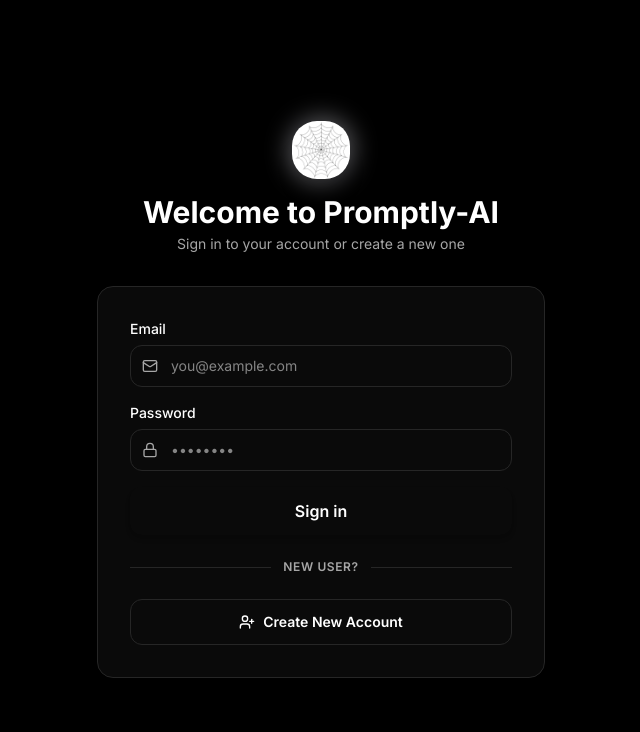
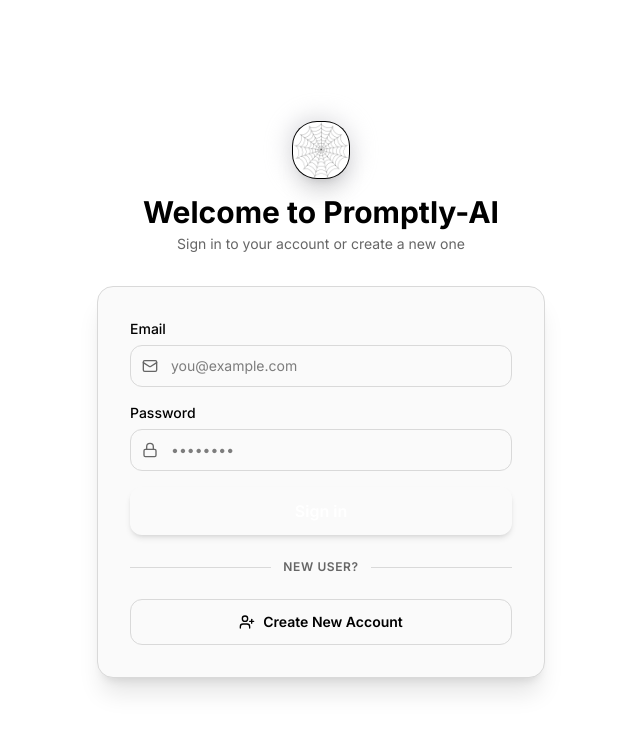
Before and after one commit to rtrashid3120/chat-bot-, a Next.js app: page /login in a window 1280 px wide. Shown: the top 732 px of the page, without its empty margins (319-959 px from the left). Built offline with nearby package versions, Linux system fonts and the light colour scheme.

Commit message:
style: convert to light theme and add rotating logo thinking animation

```diff
--- a/src/app/globals.css
+++ b/src/app/globals.css
@@ -1,28 +1,28 @@
 @import "tailwindcss";
 
 :root {
-  --background: hsl(0, 0%, 0%);
-  --foreground: hsl(0, 0%, 100%);
-  --card: hsl(0, 0%, 4%);
-  --card-foreground: hsl(0, 0%, 100%);
-  --popover: hsl(0, 0%, 4%);
-  --popover-foreground: hsl(0, 0%, 100%);
-  --primary: hsl(0, 0%, 100%);
-  --primary-foreground: hsl(0, 0%, 0%);
-  --secondary: hsl(0, 0%, 9%);
-  --secondary-foreground: hsl(0, 0%, 100%);
-  --muted: hsl(0, 0%, 9%);
-  --muted-foreground: hsl(0, 0%, 65%);
-  --accent: hsl(0, 0%, 12%);
-  --accent-foreground: hsl(0, 0%, 100%);
-  --destructive: hsl(0, 0%, 100%);
-  --destructive-foreground: hsl(0, 0%, 0%);
-  --border: hsl(0, 0%, 15%);
-  --input: hsl(0, 0%, 15%);
-  --ring: hsl(0, 0%, 100%);
+  --background: hsl(0, 0%, 100%);
+  --foreground: hsl(0, 0%, 0%);
+  --card: hsl(0, 0%, 98%);
+  --card-foreground: hsl(0, 0%, 0%);
+  --popover: hsl(0, 0%, 98%);
+  --popover-foreground: hsl(0, 0%, 0%);
+  --primary: hsl(0, 0%, 0%);
+  --primary-foreground: hsl(0, 0%, 100%);
+  --secondary: hsl(0, 0%, 93%);
+  --secondary-foreground: hsl(0, 0%, 0%);
+  --muted: hsl(0, 0%, 93%);
+  --muted-foreground: hsl(0, 0%, 40%);
+  --accent: hsl(0, 0%, 90%);
+  --accent-foreground: hsl(0, 0%, 0%);
+  --destructive: hsl(0, 0%, 0%);
+  --destructive-foreground: hsl(0, 0%, 100%);
+  --border: hsl(0, 0%, 85%);
+  --input: hsl(0, 0%, 85%);
+  --ring: hsl(0, 0%, 0%);
   --radius: 0.75rem;
-  --brand-500: hsl(0, 0%, 100%);
-  --brand-600: hsl(0, 0%, 80%);
+  --brand-500: hsl(0, 0%, 0%);
+  --brand-600: hsl(0, 0%, 20%);
 }
 
 * {
@@ -35,8 +35,8 @@
   color: var(--foreground);
   font-family: var(--font-inter, system-ui, sans-serif);
 
-  /* Moving monochrome gradient animation */
-  background: linear-gradient(270deg, #000000, #0a0a0a, #141414, #000000);
+  /* Moving light monochrome gradient animation */
+  background: linear-gradient(270deg, #ffffff, #f0f0f0, #e6e6e6, #ffffff);
   background-size: 400% 400%;
   animation: moveGradient 15s ease infinite;
 }
--- a/src/components/chat/chat-interface.tsx
+++ b/src/components/chat/chat-interface.tsx
@@ -447,14 +447,9 @@
             ))
           )}
           {isLoading && messages[messages.length - 1]?.role === "user" && (
-            <div className="flex w-full animate-fade-in gap-3 sm:gap-4 rounded-2xl p-4 bg-card/90 border border-border/70 shadow-md backdrop-blur-md">
-              <AILogo size="sm" />
+            <div className="flex w-full animate-fade-in gap-3 sm:gap-4 rounded-2xl p-4 bg-transparent">
               <div className="flex-1 flex items-center px-1">
-                <div className="flex gap-1.5 items-center">
-                  <span className="h-2.5 w-2.5 rounded-full bg-cyan-400 animate-ping" />
-                  <span className="h-2.5 w-2.5 rounded-full bg-indigo-500 animate-ping [animation-delay:0.2s]" />
-                  <span className="h-2.5 w-2.5 rounded-full bg-purple-500 animate-ping [animation-delay:0.4s]" />
-                </div>
+                <AILogo size="md" className="animate-spin [animation-duration:3s] animate-pulse" />
               </div>
             </div>
           )}
```
